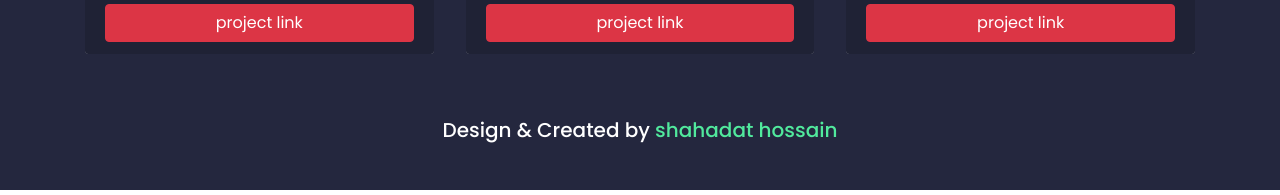
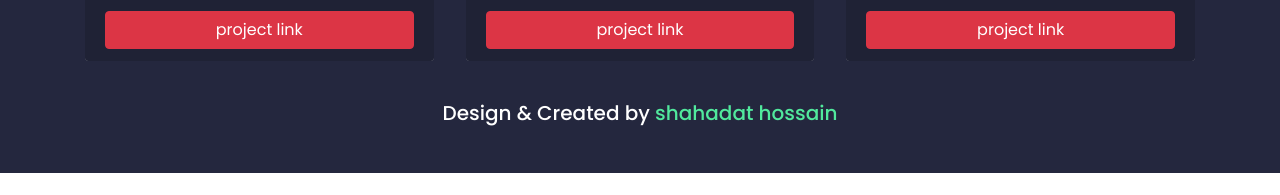
Before and after one commit to shahadat-rgb/my-portfolio, a React (Create React App) app: page /all-project in a window 1280 px wide. Shown: the part 4375-4570 px from the top of the page. Built offline with nearby package versions, Linux system fonts and the light colour scheme.

Commit message:
portfolio updated

```diff
--- a/src/Component/AllProject/AllProject.js
+++ b/src/Component/AllProject/AllProject.js
@@ -30,10 +30,10 @@ const AllProject = () => {
        <div id="card-header">
        {
            cart.map((cart) => {
-             const {img,title,description,githubLink,projectLink} = cart;
+             const {img,title, description, githubLink,projectLink} = cart;
              return(
                       <div class="card mb-3">
-                           <img class="card-img-top" style={{height:'200px'}} src={img} alt="Card image cap"/>
+                           <img class="card-img-top" style={{height:'201px'}} src={img} alt="Card image cap"/>
                         <div class="card-body text-center" style={{background:'#1f2235'}}>
                               <h3 style={{color: "#fff"}}>{title}</h3>
                               <div className="text-justify">
@@ -51,7 +51,7 @@ const AllProject = () => {
 
         </div>
       </div>
-      <h5 className="text-center text-white pb-5 pt-5">Design & Created by <span style={{color:'rgb(81, 233, 157)'}}>shahadat hossain</span></h5>
+      <h5 className="text-center text-white pb-5 pt-4">Design & Created by <span style={{color:'rgb(81, 233, 157)'}}>shahadat hossain</span></h5>
     </div>
 
     );
```
